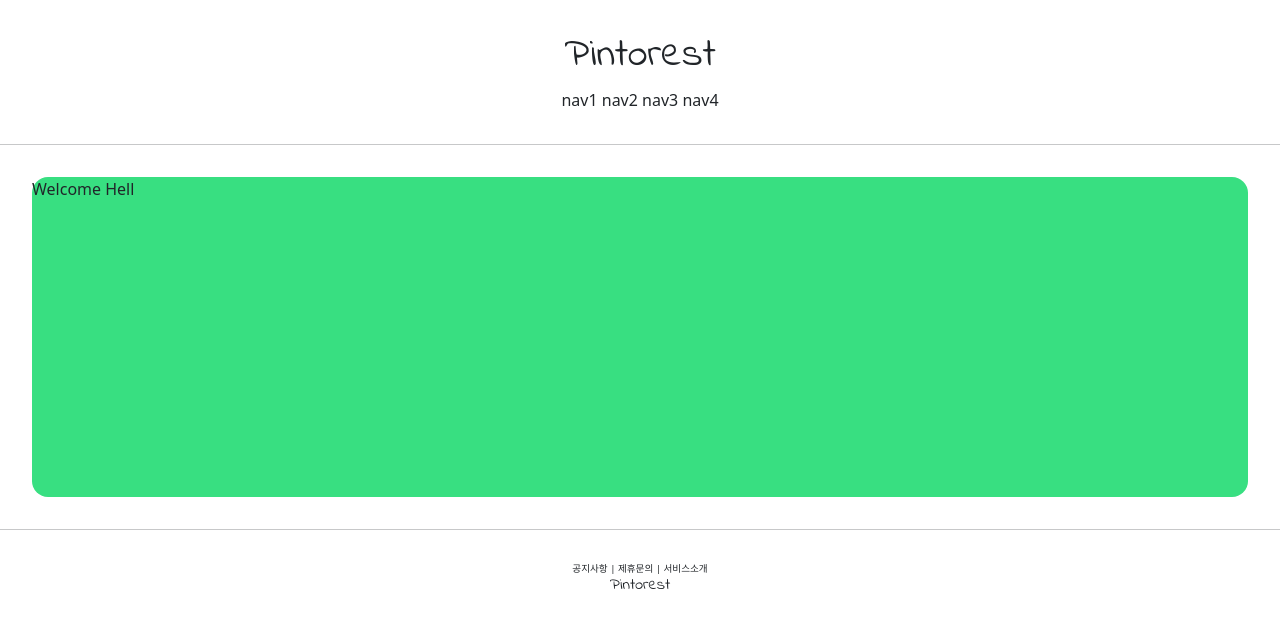
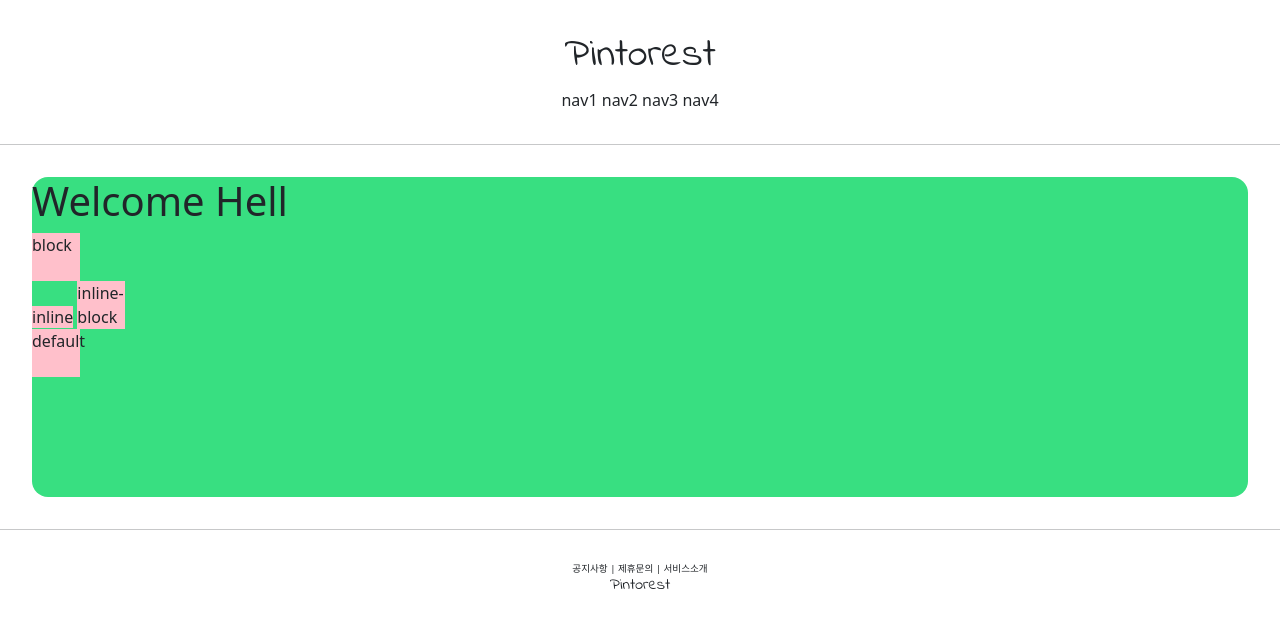
Before and after one commit to lattepapa/pintorest, a Django app: page /account/hello_world/ in a window 1280 px wide. Shown: the top 628 px of the page. Run offline with Django 3.2, Linux system fonts and the light colour scheme.

Commit message:
modify styles

```diff
--- a/accountapp/templates/accountapp/hell_world.html
+++ b/accountapp/templates/accountapp/hell_world.html
@@ -1,7 +1,20 @@
 {% extends 'base.html' %}
 
 {% block content %}
+<style>
+    .hell {
+        background-color: pink;
+        height: 3rem;
+        width: 3rem;
+    }
+</style>
 <div style="height: 20rem; background-color: #38df81; border-radius: 1rem; margin: 2rem;">
-    Welcome Hell
+    <h1>Welcome Hell</h1>
+
+    <div class="hell" style="display: block;">block</div>
+    <div class="hell" style="display: inline;">inline</div>
+    <div class="hell" style="display: inline-block;">inline-block</div>
+    <div class="hell" style="display: none;">none</div>
+    <div class="hell">default</div>
 </div>
 {% endblock%}
--- a/templates/base.html
+++ b/templates/base.html
@@ -1,13 +1,16 @@
 <!DOCTYPE html>
 <html lang="ko">
+
 {% include 'head.html' %}
 
 <body>
 {% include 'header.html' %}
+
 <hr />
 {% block content %}
 {% endblock %}
 <hr />
+
 {% include 'footer.html' %}
 </body>
 </html>
--- a/templates/head.html
+++ b/templates/head.html
@@ -11,6 +11,6 @@
     <link rel="preconnect" href="https://fonts.gstatic.com" crossorigin>
     <link href="https://fonts.googleapis.com/css2?family=Indie+Flower&display=swap" rel="stylesheet">
 
-<!-- Default CSS Link(static 파일 가져오기) -->
+    <!-- Default CSS Link(static 파일 가져오기) -->
     <link rel="stylesheet" type="text/css" href="{% static 'base.css' %}">
 </head>
```
